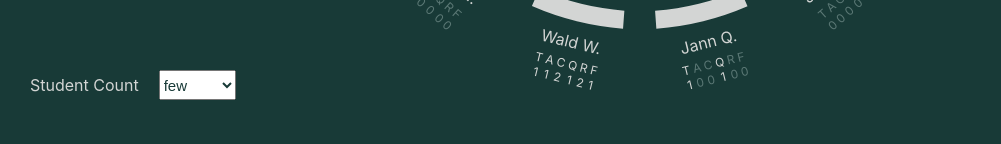
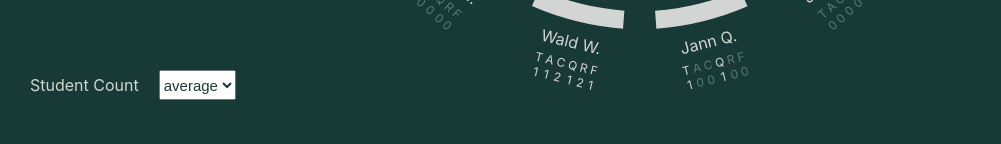
Before and after one commit to AllenWang314/dialogic-api, a React (Create React App) app in the folder frontend/: page / in a window 1280 px wide. Shown: the part 600-744 px from the top of the page, without its empty margins (0-1001 px from the left). Built offline with nearby package versions, Linux system fonts and the light colour scheme.

Commit message:
added default student count

```diff
--- a/frontend/src/Home.js
+++ b/frontend/src/Home.js
@@ -437,7 +437,7 @@ function Home() {
       />
        <div className="students-toggle">
         Student Count
-        <select id="menu" onChange={(e) => {
+        <select id="menu" value="average" onChange={(e) => {
           if (e.target.value == "few") {
             setStudents(STUDENTS_FEW)
             setLines([])
```
